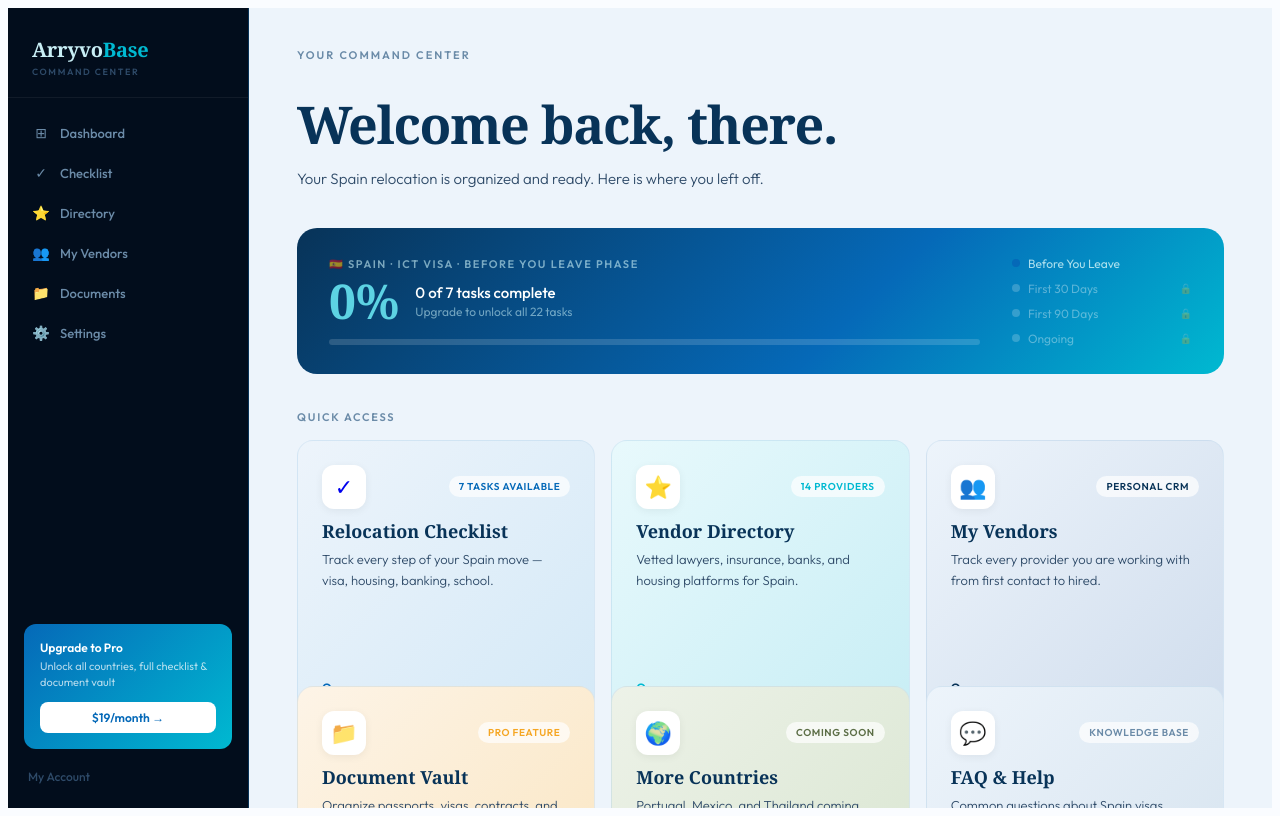
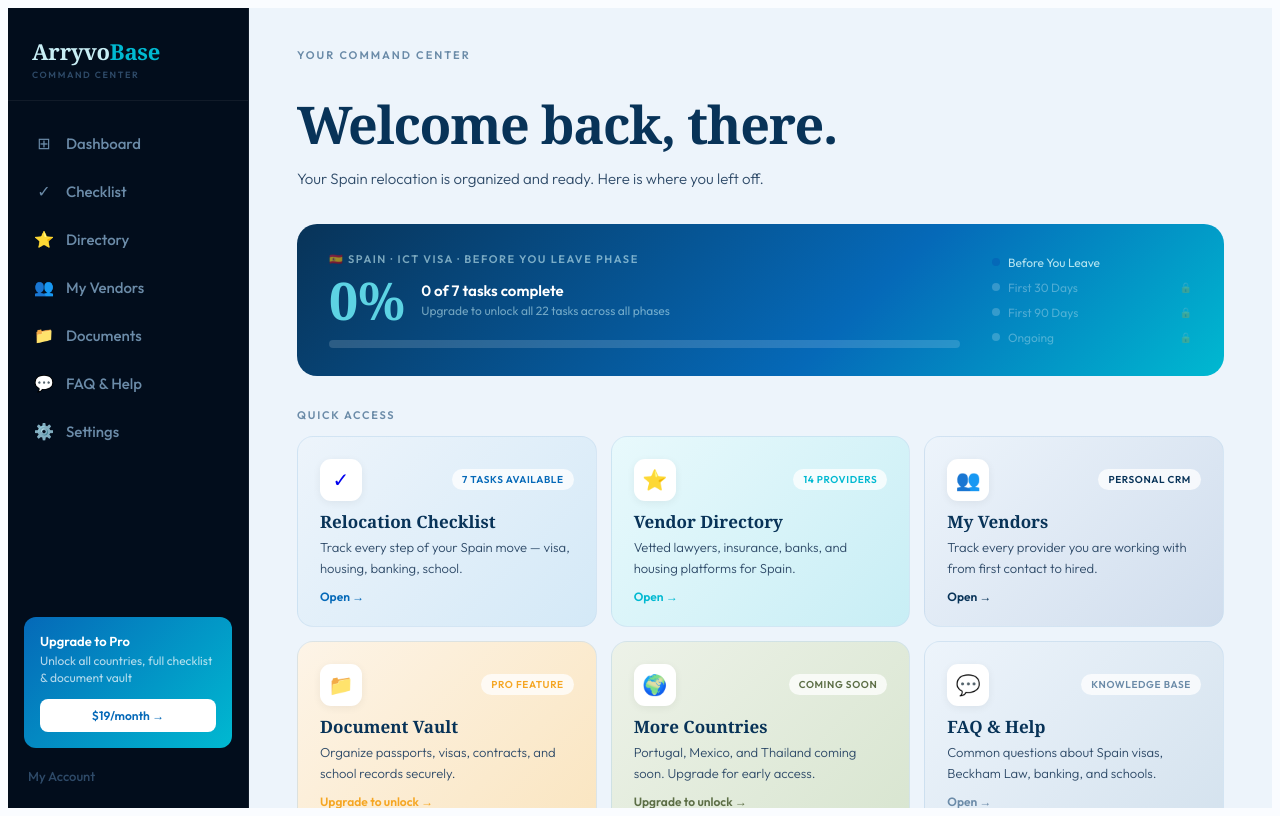
Before and after one commit to playmakerpm/arryvobase, a Next.js app: page /dashboard in a window 1280 px wide. Built offline with nearby package versions, Linux system fonts and the light colour scheme; no server answers.

Commit message:
Fix tile layout, bigger nav, progress bar syncs with checklist

```diff
--- a/app/(dashboard)/dashboard/page.tsx
+++ b/app/(dashboard)/dashboard/page.tsx
@@ -2,68 +2,15 @@
 
 import Link from "next/link";
 import { useUser } from "@clerk/nextjs";
+import { useEffect, useState } from "react";
 
 const QUICK_TILES = [
-  {
-    href: "/checklist",
-    icon: "✓",
-    title: "Relocation Checklist",
-    desc: "Track every step of your Spain move — visa, housing, banking, school.",
-    color: "#0569B8",
-    bg: "linear-gradient(135deg, #EDF4FB, #D4E9F7)",
-    tag: "7 tasks available",
-    locked: false,
-  },
-  {
-    href: "/directory",
-    icon: "⭐",
-    title: "Vendor Directory",
-    desc: "Vetted lawyers, insurance, banks, and housing platforms for Spain.",
-    color: "#00B9D1",
-    bg: "linear-gradient(135deg, #E8F9FC, #C8EEF5)",
-    tag: "14 providers",
-    locked: false,
-  },
-  {
-    href: "/vendors",
-    icon: "👥",
-    title: "My Vendors",
-    desc: "Track every provider you are working with from first contact to hired.",
-    color: "#083358",
-    bg: "linear-gradient(135deg, #EDF4FB, #D0DDED)",
-    tag: "Personal CRM",
-    locked: false,
-  },
-  {
-    href: "/documents",
-    icon: "📁",
-    title: "Document Vault",
-    desc: "Organize passports, visas, contracts, and school records securely.",
-    color: "#F5A623",
-    bg: "linear-gradient(135deg, #FDF4E7, #FAE5C0)",
-    tag: "Pro feature",
-    locked: true,
-  },
-  {
-    href: "/upgrade",
-    icon: "🌍",
-    title: "More Countries",
-    desc: "Portugal, Mexico, and Thailand coming soon. Upgrade for early access.",
-    color: "#5C6E46",
-    bg: "linear-gradient(135deg, #EDF2E8, #D8E5D0)",
-    tag: "Coming soon",
-    locked: true,
-  },
-  {
-    href: "/faq",
-    icon: "💬",
-    title: "FAQ & Help",
-    desc: "Common questions about Spain visas, Beckham Law, banking, and schools.",
-    color: "#6B8BA8",
-    bg: "linear-gradient(135deg, #EDF4FB, #D4E2EE)",
-    tag: "Knowledge base",
-    locked: false,
-  },
+  { href: "/checklist", icon: "✓", title: "Relocation Checklist", desc: "Track every step of your Spain move — visa, housing, banking, school.", color: "#0569B8", bg: "linear-gradient(135deg, #EDF4FB, #D4E9F7)", tag: "7 tasks available", locked: false },
+  { href: "/directory", icon: "⭐", title: "Vendor Directory", desc: "Vetted lawyers, insurance, banks, and housing platforms for Spain.", color: "#00B9D1", bg: "linear-gradient(135deg, #E8F9FC, #C8EEF5)", tag: "14 providers", locked: false },
+  { href: "/vendors", icon: "👥", title: "My Vendors", desc: "Track every provider you are working with from first contact to hired.", color: "#083358", bg: "linear-gradient(135deg, #EDF4FB, #D0DDED)", tag: "Personal CRM", locked: false },
+  { href: "/documents", icon: "📁", title: "Document Vault", desc: "Organize passports, visas, contracts, and school records securely.", color: "#F5A623", bg: "linear-gradient(135deg, #FDF4E7, #FAE5C0)", tag: "Pro feature", locked: true },
+  { href: "/upgrade", icon: "🌍", title: "More Countries", desc: "Portugal, Mexico, and Thailand coming soon. Upgrade for early access.", color: "#5C6E46", bg: "linear-gradient(135deg, #EDF2E8, #D8E5D0)", tag: "Coming soon", locked: true },
+  { href: "/faq", icon: "💬", title: "FAQ & Help", desc: "Common questions about Spain visas, Beckham Law, banking, and schools.", color: "#6B8BA8", bg: "linear-gradient(135deg, #EDF4FB, #D4E2EE)", tag: "Knowledge base", locked: false },
 ];
 
 const PHASES = [
@@ -73,18 +20,38 @@
   { label: "Ongoing", color: "#5DD3E3", locked: true },
 ];
 
+const TOTAL_FREE = 7;
+const TOTAL_TASKS = 22;
+
 export default function DashboardPage() {
   const { user } = useUser();
   const firstName = user?.firstName || "there";
-  const totalFree = 7;
-  const totalTasks = 22;
-  const completedCount = 0;
-  const progressPct = Math.round((completedCount / totalFree) * 100);
+  const [completedCount, setCompletedCount] = useState(0);
+
+  useEffect(() => {
+    // Read checklist progress from localStorage
+    const readProgress = () => {
+      try {
+        const saved = localStorage.getItem("arryvobase_checklist");
+        if (saved) {
+          const checked = JSON.parse(saved);
+          const count = Object.values(checked).filter(Boolean).length;
+          setCompletedCount(count);
+        }
+      } catch {}
+    };
+    readProgress();
+    // Re-read when window gets focus (user returns from checklist)
+    window.addEventListener("focus", readProgress);
+    return () => window.removeEventListener("focus", readProgress);
+  }, []);
+
+  const progressPct = TOTAL_FREE > 0 ? Math.round((completedCount / TOTAL_FREE) * 100) : 0;
 
   return (
     <div style={{ padding: "40px 48px", maxWidth: "1100px", margin: "0 auto" }}>
       {/* Header */}
-      <div style={{ marginBottom: "36px" }}>
+      <div style={{ marginBottom: "32px" }}>
         <div style={{ fontSize: "11px", fontWeight: 600, letterSpacing: ".18em", textTransform: "uppercase", color: "#6B8BA8", marginBottom: "8px" }}>Your Command Center</div>
         <h1 style={{ fontFamily: "Georgia, serif", fontSize: "52px", fontWeight: 600, color: "#083358", letterSpacing: "-.025em", lineHeight: 1.05, marginBottom: "10px" }}>
           Welcome back, {firstName}.
@@ -95,46 +62,53 @@
       </div>
 
       {/* Progress banner */}
-      <div style={{ borderRadius: "20px", padding: "28px 32px", marginBottom: "36px", background: "linear-gradient(135deg, #083358 0%, #0569B8 60%, #00B9D1 100%)", color: "white", display: "grid", gridTemplateColumns: "1fr auto", gap: "32px", alignItems: "center" }}>
+      <div style={{ borderRadius: "20px", padding: "28px 32px", marginBottom: "32px", background: "linear-gradient(135deg, #083358 0%, #0569B8 60%, #00B9D1 100%)", color: "white", display: "grid", gridTemplateColumns: "1fr 200px", gap: "32px", alignItems: "center" }}>
         <div>
-          <div style={{ fontSize: "11px", fontWeight: 600, letterSpacing: ".14em", textTransform: "uppercase", color: "rgba(200,238,245,.6)", marginBottom: "6px" }}>🇪🇸 Spain · ICT Visa · Before You Leave Phase</div>
+          <div style={{ fontSize: "11px", fontWeight: 600, letterSpacing: ".14em", textTransform: "uppercase", color: "rgba(200,238,245,.6)", marginBottom: "8px" }}>
+            🇪🇸 Spain · ICT Visa · Before You Leave Phase
+          </div>
           <div style={{ display: "flex", alignItems: "center", gap: "16px", marginBottom: "14px" }}>
-            <div style={{ fontFamily: "Georgia, serif", fontSize: "48px", fontWeight: 600, lineHeight: 1, color: "#5DD3E3" }}>{progressPct}%</div>
+            <div style={{ fontFamily: "Georgia, serif", fontSize: "52px", fontWeight: 600, lineHeight: 1, color: "#5DD3E3" }}>{progressPct}%</div>
             <div>
-              <div style={{ fontSize: "15px", fontWeight: 500, color: "white", marginBottom: "2px" }}>{completedCount} of {totalFree} tasks complete</div>
-              <div style={{ fontSize: "12px", color: "rgba(200,238,245,.55)" }}>Upgrade to unlock all {totalTasks} tasks</div>
+              <div style={{ fontSize: "15px", fontWeight: 600, color: "white", marginBottom: "3px" }}>{completedCount} of {TOTAL_FREE} tasks complete</div>
+              <div style={{ fontSize: "12px", color: "rgba(200,238,245,.55)" }}>Upgrade to unlock all {TOTAL_TASKS} tasks across all phases</div>
             </div>
           </div>
-          <div style={{ height: "6px", background: "rgba(255,255,255,.15)", borderRadius: "3px", overflow: "hidden" }}>
-            <div style={{ height: "100%", width: `${progressPct}%`, background: "linear-gradient(90deg, #5DD3E3, #C8EEF5)", borderRadius: "3px" }} />
+          <div style={{ height: "8px", background: "rgba(255,255,255,.15)", borderRadius: "4px", overflow: "hidden" }}>
+            <div style={{ height: "100%", width: `${progressPct}%`, background: "linear-gradient(90deg, #5DD3E3, #C8EEF5)", borderRadius: "4px", transition: "width .6s ease" }} />
           </div>
+          {progressPct === 100 && (
+            <div style={{ marginTop: "10px", fontSize: "13px", color: "#5DD3E3", fontWeight: 600 }}>
+              ✓ Before You Leave phase complete! Upgrade to continue.
+            </div>
+          )}
         </div>
-        <div style={{ display: "flex", flexDirection: "column", gap: "10px", minWidth: "180px" }}>
+        <div style={{ display: "flex", flexDirection: "column", gap: "10px" }}>
           {PHASES.map((p) => (
             <div key={p.label} style={{ display: "flex", alignItems: "center", gap: "8px" }}>
               <div style={{ width: "8px", height: "8px", borderRadius: "50%", background: p.locked ? "rgba(255,255,255,.2)" : p.color, flexShrink: 0 }} />
-              <div style={{ fontSize: "12px", color: p.locked ? "rgba(255,255,255,.35)" : "rgba(200,238,245,.85)", flex: 1 }}>{p.label}</div>
-              {p.locked && <span style={{ fontSize: "10px", color: "rgba(255,255,255,.3)" }}>🔒</span>}
+              <div style={{ fontSize: "12px", color: p.locked ? "rgba(255,255,255,.3)" : "rgba(200,238,245,.9)", flex: 1 }}>{p.label}</div>
+              {p.locked && <span style={{ fontSize: "10px", color: "rgba(255,255,255,.25)" }}>🔒</span>}
             </div>
           ))}
         </div>
       </div>
 
       {/* Tiles */}
-      <div style={{ fontSize: "11px", fontWeight: 700, letterSpacing: ".16em", textTransform: "uppercase", color: "#6B8BA8", marginBottom: "16px" }}>Quick Access</div>
-      <div style={{ display: "grid", gridTemplateColumns: "repeat(3, 1fr)", gap: "16px", marginBottom: "28px" }}>
+      <div style={{ fontSize: "11px", fontWeight: 700, letterSpacing: ".16em", textTransform: "uppercase", color: "#6B8BA8", marginBottom: "14px" }}>Quick Access</div>
+      <div style={{ display: "grid", gridTemplateColumns: "repeat(3, 1fr)", gridTemplateRows: "auto auto", gap: "14px", marginBottom: "28px" }}>
         {QUICK_TILES.map((tile) => (
-          <Link key={tile.href} href={tile.href} style={{ textDecoration: "none" }}>
-            <div style={{ background: tile.bg, borderRadius: "16px", padding: "24px", height: "100%", minHeight: "180px", display: "flex", flexDirection: "column", gap: "12px", border: "1px solid rgba(200,222,240,.5)" }}>
+          <Link key={tile.href} href={tile.href} style={{ textDecoration: "none", display: "block" }}>
+            <div style={{ background: tile.bg, borderRadius: "16px", padding: "22px", display: "flex", flexDirection: "column", gap: "10px", border: "1px solid rgba(200,222,240,.6)", height: "100%", minHeight: "172px", boxSizing: "border-box" }}>
               <div style={{ display: "flex", alignItems: "center", justifyContent: "space-between" }}>
-                <div style={{ width: "44px", height: "44px", borderRadius: "12px", background: "white", display: "flex", alignItems: "center", justifyContent: "center", fontSize: "22px", boxShadow: "0 2px 8px rgba(0,0,0,.06)" }}>{tile.icon}</div>
-                <span style={{ fontSize: "10px", fontWeight: 700, padding: "4px 10px", borderRadius: "20px", background: "rgba(255,255,255,.7)", color: tile.color, letterSpacing: ".06em", textTransform: "uppercase" }}>{tile.tag}</span>
+                <div style={{ width: "42px", height: "42px", borderRadius: "11px", background: "white", display: "flex", alignItems: "center", justifyContent: "center", fontSize: "20px", boxShadow: "0 2px 8px rgba(0,0,0,.06)", flexShrink: 0 }}>{tile.icon}</div>
+                <span style={{ fontSize: "10px", fontWeight: 700, padding: "4px 10px", borderRadius: "20px", background: "rgba(255,255,255,.75)", color: tile.color, letterSpacing: ".06em", textTransform: "uppercase", whiteSpace: "nowrap" }}>{tile.tag}</span>
               </div>
-              <div>
-                <div style={{ fontFamily: "Georgia, serif", fontSize: "18px", fontWeight: 600, color: "#083358", marginBottom: "6px", lineHeight: 1.2 }}>{tile.title}</div>
-                <div style={{ fontSize: "13px", color: "#2E4A68", lineHeight: 1.65, fontWeight: 300 }}>{tile.desc}</div>
+              <div style={{ flex: 1 }}>
+                <div style={{ fontFamily: "Georgia, serif", fontSize: "17px", fontWeight: 600, color: "#083358", marginBottom: "5px", lineHeight: 1.25 }}>{tile.title}</div>
+                <div style={{ fontSize: "13px", color: "#2E4A68", lineHeight: 1.6, fontWeight: 300 }}>{tile.desc}</div>
               </div>
-              <div style={{ marginTop: "auto", fontSize: "12px", fontWeight: 600, color: tile.color }}>
+              <div style={{ fontSize: "12px", fontWeight: 600, color: tile.color }}>
                 {tile.locked ? "Upgrade to unlock →" : "Open →"}
               </div>
             </div>
@@ -143,10 +117,10 @@
       </div>
 
       {/* Upgrade strip */}
-      <div style={{ borderRadius: "16px", padding: "24px 28px", background: "linear-gradient(135deg, #020D1C, #083358)", display: "flex", alignItems: "center", justifyContent: "space-between", gap: "24px" }}>
+      <div style={{ borderRadius: "16px", padding: "22px 28px", background: "linear-gradient(135deg, #020D1C, #083358)", display: "flex", alignItems: "center", justifyContent: "space-between", gap: "24px" }}>
         <div>
           <div style={{ fontFamily: "Georgia, serif", fontSize: "20px", fontWeight: 600, color: "#C8EEF5", marginBottom: "4px" }}>Unlock your full relocation plan</div>
-          <div style={{ fontSize: "13px", color: "rgba(200,238,245,.5)", fontWeight: 300 }}>First 30 Days, First 90 Days, Ongoing tasks · Document vault · All countries</div>
+          <div style={{ fontSize: "13px", color: "rgba(200,238,245,.45)", fontWeight: 300 }}>All phases · Document vault · Portugal, Mexico & Thailand</div>
         </div>
         <Link href="/upgrade" style={{ flexShrink: 0, background: "linear-gradient(135deg, #0569B8, #00B9D1)", color: "white", padding: "12px 28px", borderRadius: "10px", fontSize: "13px", fontWeight: 700, textDecoration: "none", whiteSpace: "nowrap" }}>
           Upgrade to Pro — $19/mo
--- a/app/(dashboard)/layout.tsx
+++ b/app/(dashboard)/layout.tsx
@@ -7,18 +7,17 @@
   { href: "/directory",  label: "Directory",  emoji: "⭐" },
   { href: "/vendors",    label: "My Vendors", emoji: "👥" },
   { href: "/documents",  label: "Documents",  emoji: "📁" },
+  { href: "/faq",        label: "FAQ & Help", emoji: "💬" },
   { href: "/settings",   label: "Settings",   emoji: "⚙️" },
 ];
 
 export default function DashboardLayout({ children }: { children: React.ReactNode }) {
   return (
     <div style={{ display: "flex", height: "100vh", background: "#EDF4FB" }}>
-      {/* Sidebar */}
-      <aside style={{ width: "240px", flexShrink: 0, display: "flex", flexDirection: "column", background: "#020D1C", borderRight: "1px solid #083358" }}>
-        {/* Logo */}
+      <aside style={{ width: "240px", flexShrink: 0, display: "flex", flexDirection: "column", background: "#020D1C", borderRight: "1px solid rgba(255,255,255,.06)" }}>
         <div style={{ padding: "28px 24px 20px", borderBottom: "1px solid rgba(255,255,255,.06)" }}>
           <Link href="/dashboard" style={{ textDecoration: "none" }}>
-            <div style={{ fontFamily: "Georgia, serif", fontSize: "20px", fontWeight: 600, color: "#C8EEF5", letterSpacing: "-.01em" }}>
+            <div style={{ fontFamily: "Georgia, serif", fontSize: "22px", fontWeight: 600, color: "#C8EEF5", letterSpacing: "-.01em" }}>
               Arryvo<span style={{ color: "#00B9D1" }}>Base</span>
             </div>
             <div style={{ fontSize: "9px", fontWeight: 600, letterSpacing: ".18em", textTransform: "uppercase", color: "#2E4A68", marginTop: "3px" }}>
@@ -26,34 +25,28 @@
             </div>
           </Link>
         </div>
-
-        {/* Nav */}
-        <nav style={{ flex: 1, padding: "16px 12px" }}>
+        <nav style={{ flex: 1, padding: "20px 12px" }}>
           {NAV_ITEMS.map((item) => (
-            <Link key={item.href} href={item.href} style={{ display: "flex", alignItems: "center", gap: "10px", padding: "10px 12px", borderRadius: "8px", marginBottom: "2px", textDecoration: "none", color: "#6B8BA8", fontSize: "13px", fontWeight: 500, transition: "all .15s" }}>
-              <span style={{ fontSize: "14px", width: "18px", textAlign: "center" }}>{item.emoji}</span>
+            <Link key={item.href} href={item.href} style={{ display: "flex", alignItems: "center", gap: "12px", padding: "12px 14px", borderRadius: "10px", marginBottom: "4px", textDecoration: "none", color: "#6B8BA8", fontSize: "15px", fontWeight: 500, transition: "all .15s" }}>
+              <span style={{ fontSize: "16px", width: "20px", textAlign: "center", flexShrink: 0 }}>{item.emoji}</span>
               {item.label}
             </Link>
           ))}
         </nav>
-
-        {/* Upgrade CTA */}
         <div style={{ padding: "16px" }}>
           <div style={{ background: "linear-gradient(135deg, #0569B8, #00B9D1)", borderRadius: "12px", padding: "16px", marginBottom: "12px" }}>
-            <div style={{ fontSize: "12px", fontWeight: 700, color: "white", marginBottom: "4px" }}>Upgrade to Pro</div>
-            <div style={{ fontSize: "11px", color: "rgba(255,255,255,.7)", marginBottom: "12px", lineHeight: 1.4 }}>Unlock all countries, full checklist & document vault</div>
-            <Link href="/upgrade" style={{ display: "block", textAlign: "center", fontSize: "12px", fontWeight: 700, padding: "8px", borderRadius: "8px", background: "white", color: "#0569B8", textDecoration: "none" }}>
+            <div style={{ fontSize: "13px", fontWeight: 700, color: "white", marginBottom: "4px" }}>Upgrade to Pro</div>
+            <div style={{ fontSize: "12px", color: "rgba(255,255,255,.7)", marginBottom: "12px", lineHeight: 1.4 }}>Unlock all countries, full checklist & document vault</div>
+            <Link href="/upgrade" style={{ display: "block", textAlign: "center", fontSize: "12px", fontWeight: 700, padding: "9px", borderRadius: "8px", background: "white", color: "#0569B8", textDecoration: "none" }}>
               $19/month →
             </Link>
           </div>
           <div style={{ display: "flex", alignItems: "center", gap: "10px", padding: "8px 4px" }}>
             <UserButton />
-            <span style={{ fontSize: "12px", color: "#2E4A68", fontWeight: 500 }}>My Account</span>
+            <span style={{ fontSize: "13px", color: "#2E4A68", fontWeight: 500 }}>My Account</span>
           </div>
         </div>
       </aside>
-
-      {/* Main */}
       <main style={{ flex: 1, overflowY: "auto" }}>
         {children}
       </main>
```
Also changed, not shown: app/(dashboard)/checklist/page.tsx (+14 -2 lines).
